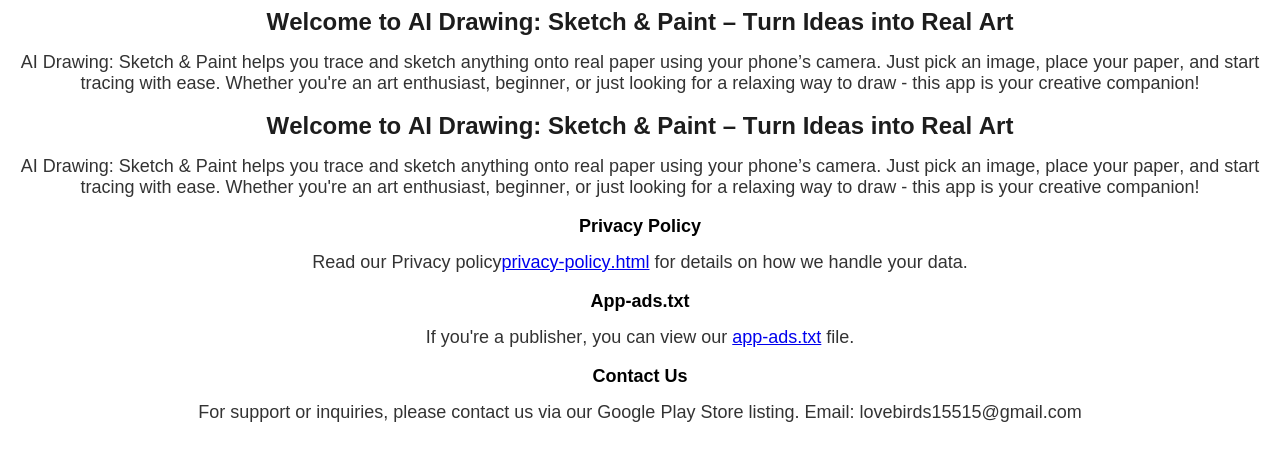
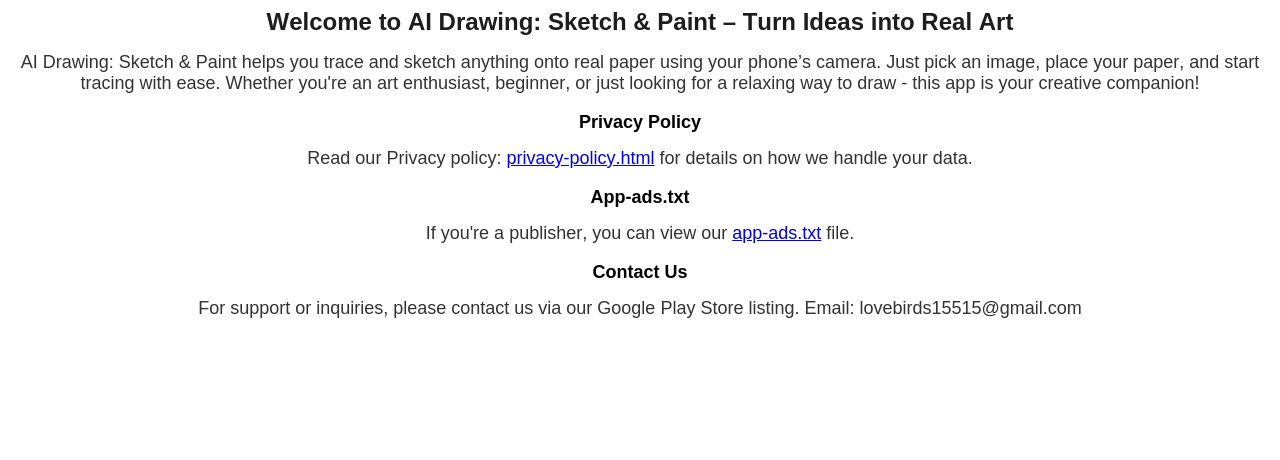
Before and after one commit to lovebirds15/PrivacyPolicyAIDrawing, a plain HTML site: page index.html in a window 1280 px wide. Drawn offline with Linux system fonts and the light colour scheme.

Commit message:
Update index.html

```diff
--- a/index.html
+++ b/index.html
@@ -17,11 +17,8 @@
 <h1 style="margin: 0.0px 0.0px 16.1px 0.0px; text-align: center; font: 24.0px Arial; color: #1d1d1d; -webkit-text-stroke: #1d1d1d"><span class="s1"><b>Welcome to AI Drawing: Sketch &amp; Paint – Turn Ideas into Real Art</b><b></b></span></h1>
 <p class="p2"><span class="s1">AI Drawing: Sketch &amp; Paint helps you trace and sketch anything onto real paper using your phone’s camera. Just pick an image, place your paper, and start tracing with ease. Whether you're an art enthusiast, beginner, or just looking for a relaxing way to draw - this app is your creative companion!</span></p>
 
-<h1 style="margin: 0.0px 0.0px 16.1px 0.0px; text-align: center; font: 24.0px Arial; color: #1d1d1d; -webkit-text-stroke: #1d1d1d"><span class="s1"><b>Welcome to AI Drawing: Sketch &amp; Paint – Turn Ideas into Real Art</b><b></b></span></h1>
-<p class="p2"><span class="s1">AI Drawing: Sketch &amp; Paint helps you trace and sketch anything onto real paper using your phone’s camera. Just pick an image, place your paper, and start tracing with ease. Whether you're an art enthusiast, beginner, or just looking for a relaxing way to draw - this app is your creative companion!</span></p>
-
 <h2 style="margin: 0.0px 0.0px 14.9px 0.0px; text-align: center; font: 18.0px Arial; -webkit-text-stroke: #000000"><span class="s1"><b>Privacy Policy</b><b></b></span></h2>
-<p class="p2"><span class="s1">Read our Privacy policy<a href="privacy-policy.html">privacy-policy.html</a> for details on how we handle your data.</span></p>
+<p class="p2"><span class="s1">Read our Privacy policy: <a href="privacy-policy.html">privacy-policy.html</a> for details on how we handle your data.</span></p>
 
 <h2 style="margin: 0.0px 0.0px 14.9px 0.0px; text-align: center; font: 18.0px Arial; -webkit-text-stroke: #000000"><span class="s1"><b>App-ads.txt</b><b></b></span></h2>
 <p class="p2"><span class="s1">If you're a publisher, you can view our <a href="app-ads.txt">app-ads.txt</a> file.</span></p>
```
